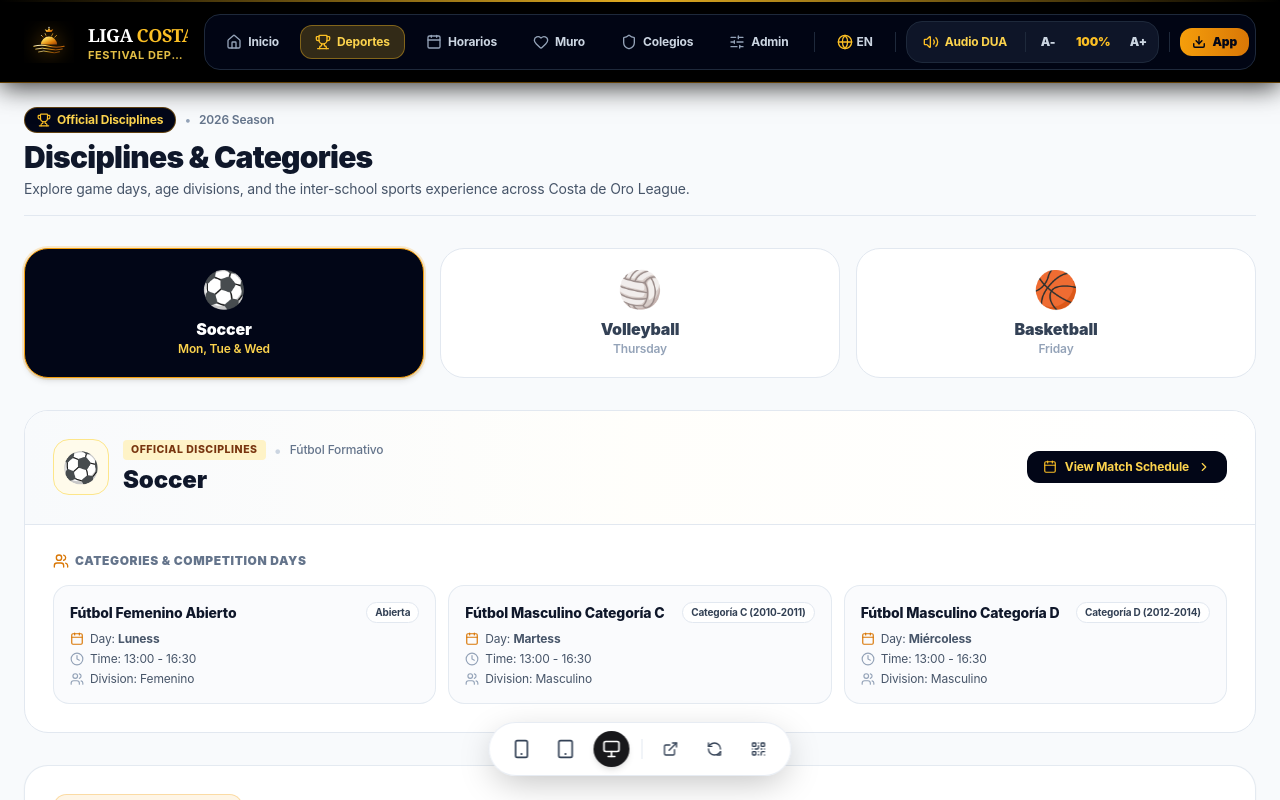
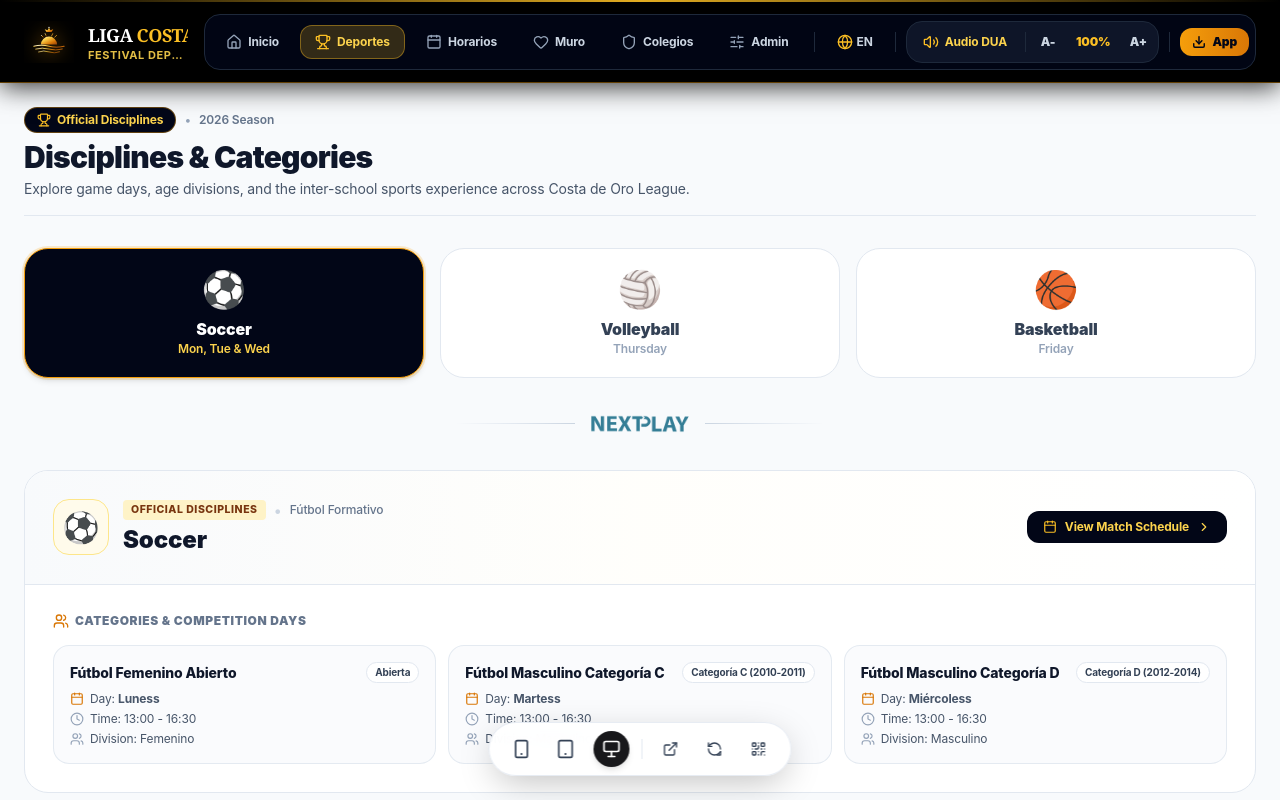
Before and after one commit to albustor/LD_costadeoro, a Next.js app: page /deportes in a window 1280 px wide. Shown: the top 800 px of the page. Built offline with nearby package versions, Linux system fonts and the light colour scheme.

Commit message:
feat(deportes): add harmonious NextPlay logo in intermediate space between sport selector and discipline detail card

```diff
--- a/src/app/deportes/page.tsx
+++ b/src/app/deportes/page.tsx
@@ -97,6 +97,19 @@ export default function DeportesPage() {
             </span>
           </div>
         </button>
+      </div>
+
+      {/* 🏅 ESPACIO INTERMEDIO: LOGOTIPO NEXTPLAY ARMONIOSO */}
+      <div className="flex items-center justify-center -my-1 sm:-my-2">
+        <div className="flex items-center gap-3 w-full max-w-sm px-2">
+          <div className="flex-1 h-[1px] bg-gradient-to-r from-transparent via-slate-200 to-slate-300" />
+          <img
+            src="/logos/nextplay_logo.png"
+            alt="NextPlay"
+            className="h-6 sm:h-7 w-auto object-contain transition-transform hover:scale-105"
+          />
+          <div className="flex-1 h-[1px] bg-gradient-to-l from-transparent via-slate-200 to-slate-300" />
+        </div>
       </div>
 
       {/* 📋 2. FICHA TÉCNICA Y CATEGORÍAS DE LA DISCIPLINA ACTIVA */}
```
